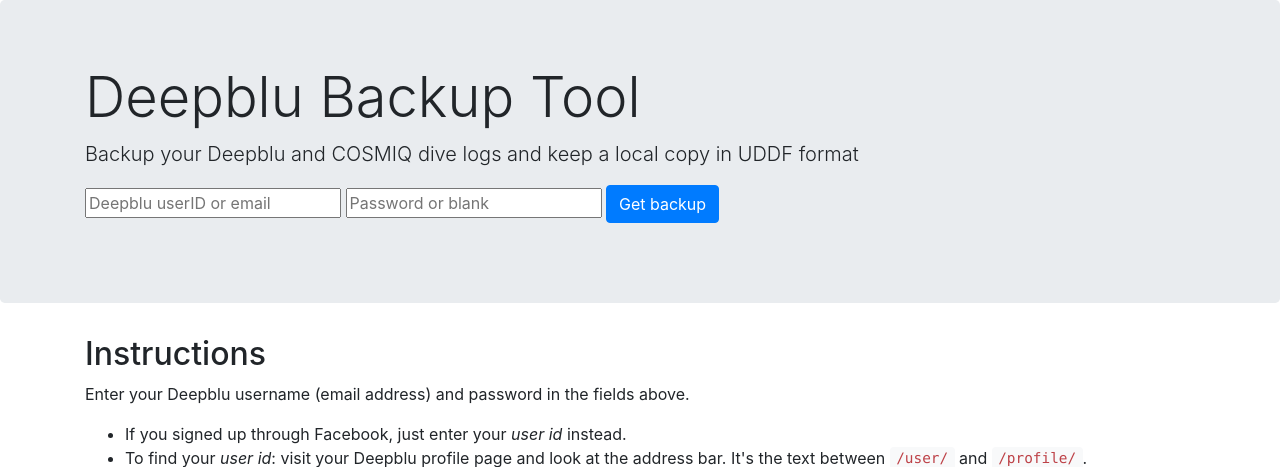
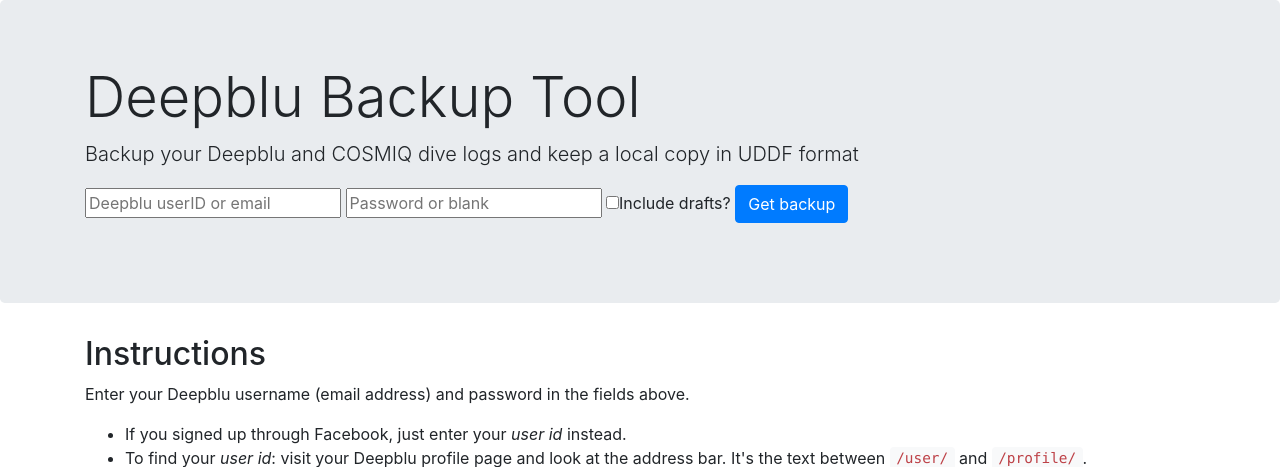
Before and after one commit to bluppfisk/deepblu-tools, a PHP site: page / in a window 1280 px wide. Shown: the top 467 px of the page. Run offline with PHP 8.4, Linux system fonts and the light colour scheme; data that the repository does not hold is empty.

Commit message:
air temperature added, args parsed differently, web interface updated

```diff
--- a/index.php
+++ b/index.php
@@ -20,11 +20,12 @@
 				<h1 class="display-4">Deepblu Backup Tool</h1>
 				<p class="lead">Backup your Deepblu and COSMIQ dive logs and keep a local copy in UDDF format</p>
 				<?php
-					if ($_POST['submit'] && !empty($_POST['user'])) {
+					if (isset($_POST['submit']) && !empty($_POST['user'])) {
+						$drafts = isset($_POST['with_drafts']) ? '-d' : '';
 				        $user = escapeshellarg($_POST['user']);
 				        $password = escapeshellarg($_POST['password']);
 				        $command = './backupdives.py '.$user.' '.$password;
-						$result=explode(",", exec('/usr/bin/python3 backupdives.py '.$user.' '.$password));
+						$result=explode(",", exec('/usr/bin/python3 backupdives.py '.$drafts.' -u '.$user.' -p '.$password));
 						if($result[0]!=='0') {
 							printf("Sometheeng ees wrong, officeur. Error message: %s", $result[1]);
 						} else {
@@ -50,6 +51,7 @@
 					<form method="POST" action="index.php">
 						<input type="text" name="user" placeholder="Deepblu userID or email" />
 						<input type="password" name="password" placeholder="Password or blank" />
+						<input type="checkbox" name="with_drafts" id="draftsbox" /><label for="draftsbox">Include drafts?</label>
 						<input type="submit" name="submit" value="Get backup" class="btn btn-primary" />
 					</form>
 				</p>
```
Also changed, not shown: 2 other files.
